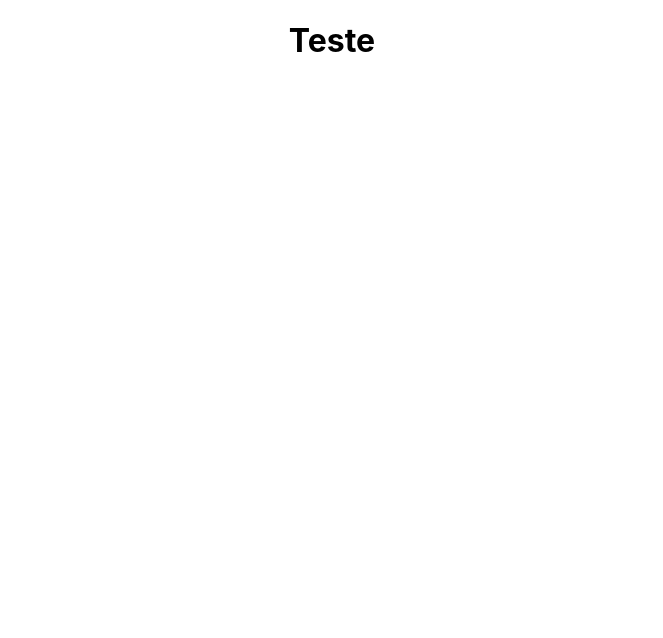
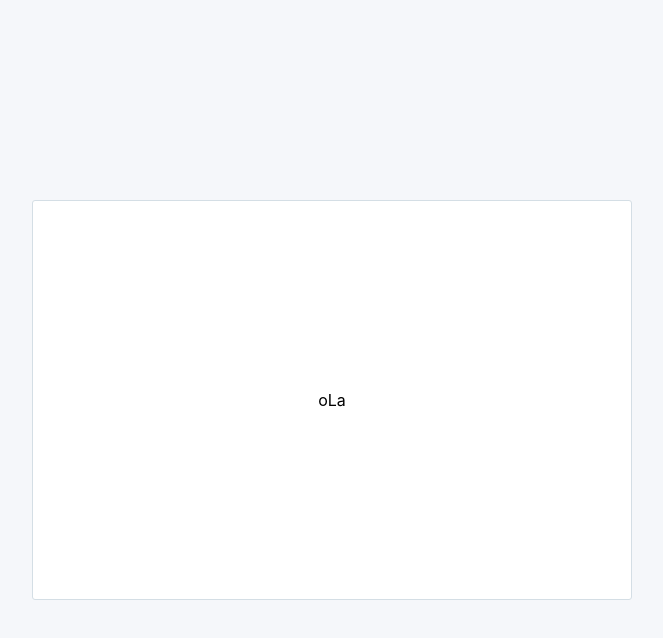
Before and after one commit to DiegoOlive29/TesteTecnicoFrontEnd, a React (Create React App) app in the folder test-frontend/: page / in a window 1280 px wide. Shown: the top 638 px of the page, without its empty margins (308-971 px from the left). Built offline with nearby package versions, Linux system fonts and the light colour scheme.

Commit message:
feat: create global styles, root color, Main center

```diff
--- a/test-frontend/package.json
+++ b/test-frontend/package.json
@@ -14,6 +14,7 @@
     "react": "^18.2.0",
     "react-dom": "^18.2.0",
     "react-scripts": "5.0.1",
+    "styled-components": "^5.3.6",
     "typescript": "^4.4.2",
     "web-vitals": "^2.1.0"
   },
--- a/test-frontend/src/App.tsx
+++ b/test-frontend/src/App.tsx
@@ -1,10 +1,14 @@
 import React from 'react';
 import './App.css';
+import Home from './pages/home';
+import  {GlobalStyle}  from './styles/global';
 
 function App() {
   return (
     <div className="App">
-      <h1>Teste</h1>
+      <Home/>
+      <GlobalStyle/>
+
     </div>
   );
 }
--- /dev/null
+++ b/test-frontend/src/components/MainCenter/index.tsx
@@ -0,0 +1,12 @@
+import { MainCenterStyle } from "./styles"
+const MainCenter=() =>{
+
+    return (
+        <MainCenterStyle>
+            oLa
+
+        </MainCenterStyle>
+    )
+}
+
+export default MainCenter
--- /dev/null
+++ b/test-frontend/src/components/MainCenter/styles.tsx
@@ -0,0 +1,13 @@
+import styled  from "styled-components";
+
+export const MainCenterStyle = styled.main`
+    background-color: var(--white);
+    width           : 600px;
+    height          : 400px;
+    border-radius   : 3px;
+    border          : solid 1.5px var(--grey);
+    display         : flex;
+    flex-direction  : row;
+    align-items     : center;
+    justify-content : center;
+`
--- a/test-frontend/src/index.tsx
+++ b/test-frontend/src/index.tsx
@@ -9,5 +9,6 @@ const root = ReactDOM.createRoot(
 root.render(
   <React.StrictMode>
     <App />
+
   </React.StrictMode>
 );
--- a/test-frontend/src/pages/home/index.tsx
+++ b/test-frontend/src/pages/home/index.tsx
@@ -1,8 +1,12 @@
-const Ex=() =>{
+import MainCenter from "../../components/MainCenter"
+const Home=() =>{
 
     return (
-        <h1>"oi"</h1>
+        <MainCenter/>
+
+
+
     )
 }
 
-export default Ex
+export default Home
--- a/test-frontend/src/pages/home/styles.tsx
+++ b/test-frontend/src/pages/home/styles.tsx
@@ -1,6 +1,8 @@
 import styled  from "styled-components";
 
-export const Ex = styled.div`
-
+export const MainCenter = styled.main`
+    background-color: var(--white);
+    width: 50%;
+    height: 500px
 
 `
--- a/test-frontend/src/styles/global.jsx
+++ b/test-frontend/src/styles/global.jsx
@@ -4,30 +4,38 @@ export const GlobalStyle = createGlobalStyle`
 
     :root{
     --white:#fff;
-    --grey: #2d2c2c;
-    --blue: #4671e9;
-    --whiteback: #d2d2d2;
+    --grey: rgba(212,222,229);
+    --colordireita: rgba(247,249,250);
+    --blue:rgba(61,117,187);
+    --blueMin:rgba(126,176,239);
+    --whiteback: rgba(245,247,250);
 
 
     }
     *{
-        margin: 0;
-        padding: 0;
-        box-sizing: border-box;
+        margin          : 0;
+        padding         : 0;
+        box-sizing      : border-box;
     }
     button {
-        cursor: pointer;
+        cursor          : pointer;
     }
     li,ul {
-        list-style: none;
+        list-style      : none;
     }
     a{
-        text-decoration: none;
+        text-decoration : none;
     }
     img{
-        max-width: 100%;
+        max-width       : 100%;
     }
     body{
-        background-color:var(--whiteback)
+        background-color: var(--whiteback);
+        height          : 100vh;
+        width           : 100%;
+        display         : flex;
+        flex-direction  : column;
+        align-items     : center;
+        justify-content : center;
     }
 `
```
Also changed, not shown: 1 other file (tests, documents, lock files or other folders).
